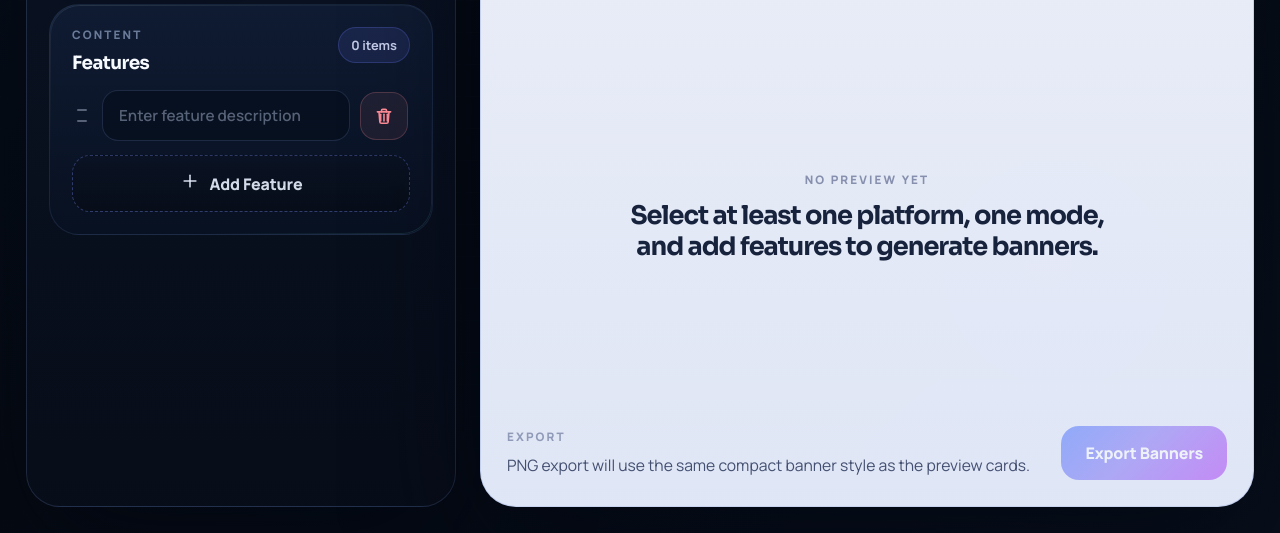
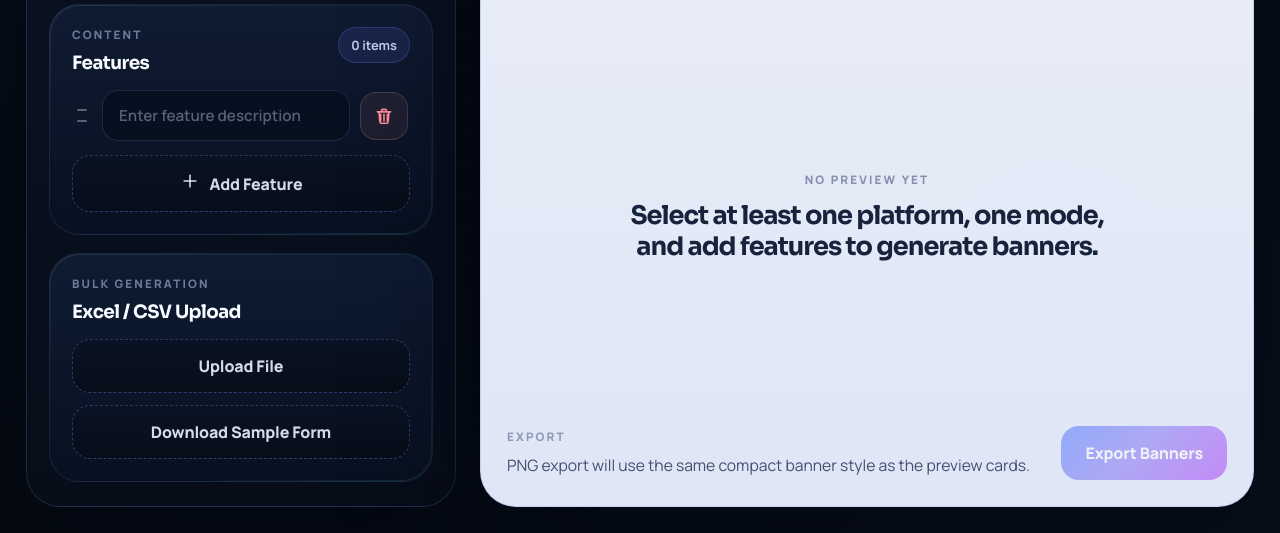
Before and after one commit to AaftaabAhmadKhan1/pw-offering-banner-generator, a Flask app: page / in a window 1280 px wide. Shown: the part 864-1397 px from the top of the page. Run offline with Flask 3, Linux system fonts and the light colour scheme; some web fonts are replaced.

Commit message:
Add bulk upload feature and excel generation

```diff
--- a/app.py
+++ b/app.py
@@ -5,8 +5,11 @@ Open: http://localhost:5000
 """
 
 from pathlib import Path
+import os
+import pandas as pd
+from io import BytesIO
 
-from flask import Flask, render_template, send_from_directory
+from flask import Flask, render_template, send_from_directory, request, jsonify, send_file
 
 
 ROOT = Path(__file__).parent
@@ -27,6 +30,49 @@ def index():
 def icon_file():
     return send_from_directory(ROOT, "icon.jpg")
 
+@app.route("/download-sample")
+def download_sample():
+    df = pd.DataFrame({
+        "theme": ["basic", "infinity", "pro"],
+        "platforms": ["app", "app,web", "web"],
+        "modes": ["light", "dark", "light,dark"],
+        "features": ["100+ Live Classes, Free Notes", "Unlimited Mock Tests, 24/7 Doubt Solving", "1-on-1 Mentorship, Personal Guide"]
+    })
+    output = BytesIO()
+    with pd.ExcelWriter(output, engine='openpyxl') as writer:
+        df.to_excel(writer, index=False, sheet_name='Sheet1')
+    output.seek(0)
+    return send_file(output, download_name="bulk_offering_sample.xlsx", as_attachment=True)
+
+@app.route("/upload-bulk", methods=["POST"])
+def upload_bulk():
+    if 'file' not in request.files:
+        return jsonify({"error": "No file uploaded"}), 400
+    file = request.files['file']
+    if file.filename == '':
+        return jsonify({"error": "No file selected"}), 400
+
+    try:
+        if file.filename.endswith('.csv'):
+            df = pd.read_csv(file)
+        else:
+            df = pd.read_excel(file)
+
+        # Parse data
+        banners = []
+        for index, row in df.iterrows():
+            item = {
+                "theme": str(row.get("theme", "basic")).strip().lower(),
+                "platforms": [p.strip().lower() for p in str(row.get("platforms", "app")).split(",")],
+                "modes": [m.strip().lower() for m in str(row.get("modes", "light")).split(",")],
+                "features": [f.strip() for f in str(row.get("features", "")).split(",") if f.strip()]
+            }
+            banners.append(item)
+
+        return jsonify({"success": True, "banners": banners})
+    except Exception as e:
+        return jsonify({"error": str(e)}), 500
+
 
 if __name__ == "__main__":
     print("\n" + "=" * 54)
--- a/static/js/app.js
+++ b/static/js/app.js
@@ -59,7 +59,7 @@ const MODE_CONFIG = {
     light: {
         label: "Light Mode",
         background: "#FFFFFF",
-        text: "#3D3D3D",
+        text: "#3E434D",
     },
     dark: {
         label: "Dark Mode",
@@ -91,9 +91,16 @@ document.addEventListener("DOMContentLoaded", () => {
         emptyState: document.getElementById("emptyState"),
         downloadBtn: document.getElementById("downloadBtn"),
         addFeatureBtn: document.getElementById("addFeatureBtn"),
+        bulkUploadBtn: document.getElementById("bulkUploadBtn"),
+        bulkUploadFile: document.getElementById("bulkUploadFile"),
         form: document.getElementById("bannerForm"),
         planTheme: document.getElementById("planTheme"),
     };
+
+    if(refs.bulkUploadBtn) {
+        refs.bulkUploadBtn.addEventListener("click", () => refs.bulkUploadFile.click());
+        refs.bulkUploadFile.addEventListener("change", handleBulkUpload);
+    }
 
     refs.addFeatureBtn.addEventListener("click", () => addFeature("", true));
     refs.downloadBtn.addEventListener("click", downloadBanners);
@@ -360,7 +367,7 @@ function renderBannerToCanvas(features, themeKey, modeKey, platformKey) {
 
 function measureBannerLayout(ctx, features, platformKey) {
     const platform = PLATFORM_CONFIG[platformKey];
-    const visible = features;
+    const visible = features.slice(0, 6);
     const columns = platform.columns;
     const columnWidth = (platform.exportWidth - platform.paddingX * 2 - platform.columnGap * (columns - 1)) / columns;
 
@@ -407,8 +414,8 @@ function measureBannerLayout(ctx, features, platformKey) {
 function drawStar(ctx, x, y, radius, color, fillColor) {
     const spikes = 5;
     const outer = radius;
-    const inner = radius * 0.52;
-    let rotation = -Math.PI / 2;
+    const inner = radius * 0.45;
+    let rotation = Math.PI / 2 * 3;
     const step = Math.PI / spikes;
 
     ctx.beginPath();
@@ -424,9 +431,6 @@ function drawStar(ctx, x, y, radius, color, fillColor) {
     ctx.fill();
     ctx.lineWidth = 4.5;
     ctx.strokeStyle = color;
-    ctx.lineJoin = "miter";
-    ctx.lineCap = "butt";
-    ctx.miterLimit = 2;
     ctx.stroke();
 }
 
@@ -550,3 +554,31 @@ function hexToRgba(hex, alpha) {
     const blue = Number.parseInt(value.slice(4, 6), 16);
     return `rgba(${red}, ${green}, ${blue}, ${alpha})`;
 }
+
+async function handleBulkUpload(event) {
+    const file = event.target.files[0];
+    if (!file) return;
+    const formData = new FormData();
+    formData.append('file', file);
+    try {
+        const response = await fetch('/upload-bulk', { method: 'POST', body: formData });
+        const data = await response.json();
+        if (data.success && data.banners) {
+            let index = 0;
+            for (const item of data.banners) {
+                for (const platformKey of item.platforms) {
+                    for (const modeKey of item.modes) {
+                        if (!PLATFORM_CONFIG[platformKey] || !MODE_CONFIG[modeKey] || !THEME_CONFIG[item.theme]) continue;
+                        const canvas = renderBannerToCanvas(item.features, item.theme, modeKey, platformKey);
+                        const link = document.createElement('a');
+                        link.href = canvas.toDataURL('image/png');
+                        link.download = `${THEME_CONFIG[item.theme].filePrefix}-${capitalize(platformKey)}-${modeKey}-banner.png`;
+                        setTimeout(() => { link.click(); }, index * 300);
+                        index++;
+                    }
+                }
+            }
+        } else { alert(data.error || 'Failed to process file'); }
+    } catch (e) { alert('Upload failed: ' + e); }
+    event.target.value = '';
+}
--- a/templates/index.html
+++ b/templates/index.html
@@ -168,6 +168,24 @@
                             Add Feature
                         </button>
                     </section>
+
+                    <section class="panel-card">
+                        <div class="panel-head">
+                            <div>
+                                <p class="panel-kicker">Bulk Generation</p>
+                                <h2>Excel / CSV Upload</h2>
+                            </div>
+                        </div>
+                        <div class="bulk-actions" style="display: flex; flex-direction: column; gap: 12px;">
+                            <input type="file" id="bulkUploadFile" accept=".xlsx, .xls, .csv" style="display: none;">
+                            <button type="button" class="ghost-button" id="bulkUploadBtn">
+                                Upload File
+                            </button>
+                            <a href="/download-sample" class="ghost-button" style="text-align: center; text-decoration: none;">
+                                Download Sample Form
+                            </a>
+                        </div>
+                    </section>
                 </form>
             </aside>
 
```
Also changed, not shown: requirements.txt (+7 -0 lines), Star.jpeg (added), 1 other file.
